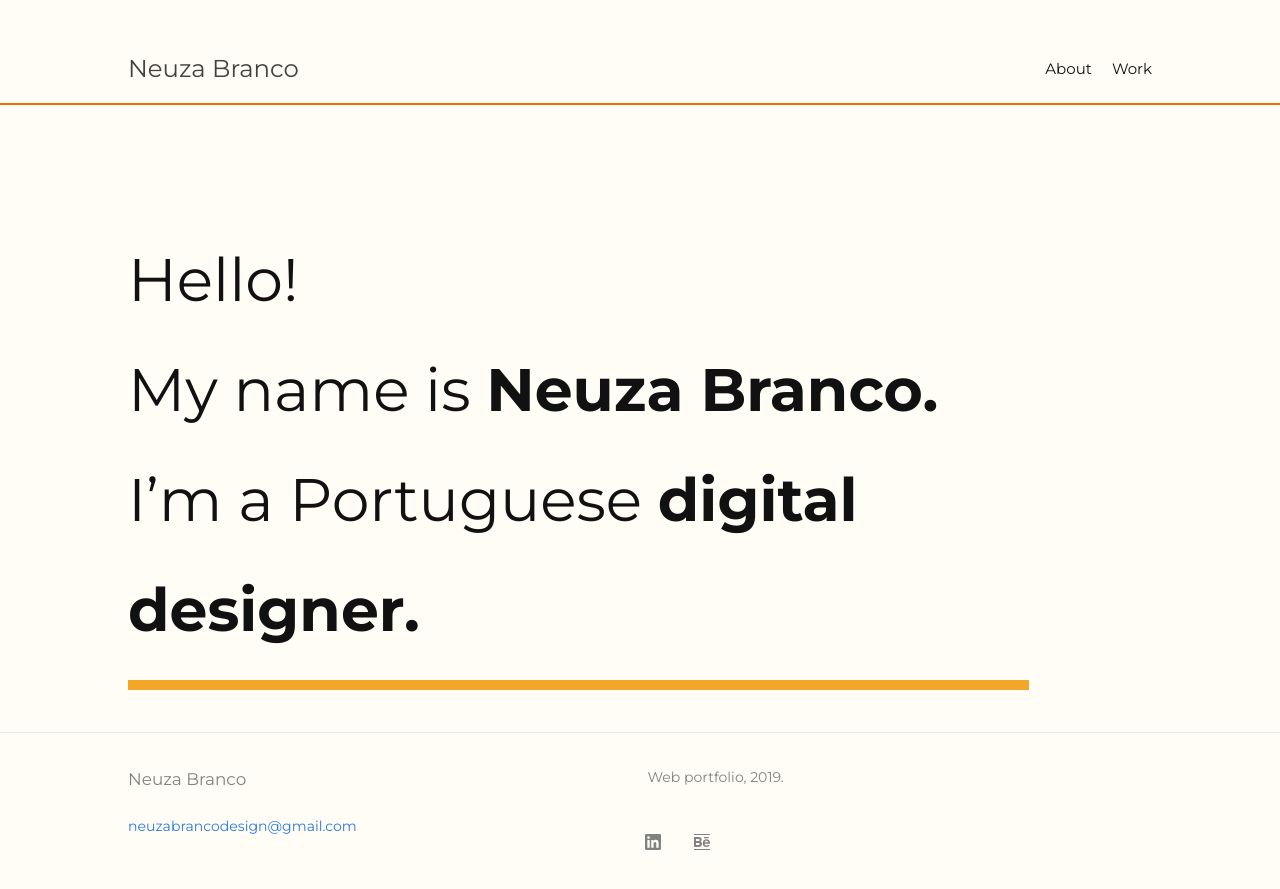
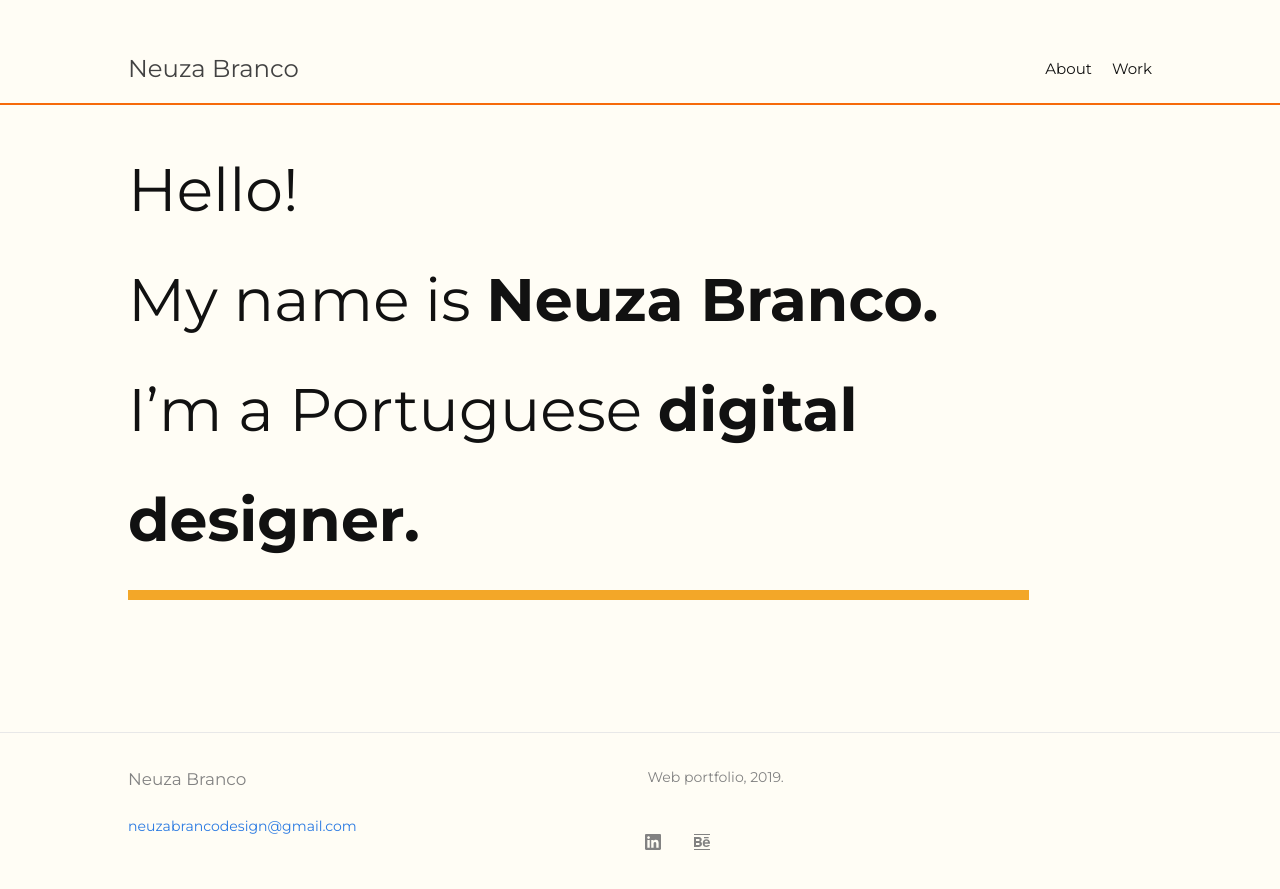
Before and after one commit to neuzadbranco/neuzadbranco.github.io, a Jekyll site: the page built from index.md, in a window 1280 px wide. Shown: the top 889 px of the page. Built offline with Jekyll 4.4.1, drawn with Linux system fonts in a browser that asks for light colours.

Commit message:
Read me
Creation of the read me file.

```diff
--- a/_sass/minima/_base.scss
+++ b/_sass/minima/_base.scss
@@ -180,7 +180,7 @@
  */
 .wrapper {
   width: 80vw;
-  margin:auto;
+  margin: auto;
   @extend %clearfix;
 }
 
--- a/_sass/minima/_layout.scss
+++ b/_sass/minima/_layout.scss
@@ -7,9 +7,7 @@
   border-bottom: 2px solid $orange-color;
   min-height: $spacing-unit * 1.865;
   line-height: $base-line-height * $base-font-size * 2.25;
-  position: fixed;
-  z-index: 9;
-
+  backgroud-color: $orange-color;
 
   // Positioning context for the mobile navigation icon
   position: relative;
@@ -17,7 +15,7 @@
 
 .site-title {
   @include relative-font-size(1.625);
-  font-weight: 300;
+  font-weight: 0;
   margin-bottom: 0;
   float: left;
 
@@ -131,7 +129,7 @@
 }
 
 .linha {
- width: 88%;
+  width: 88%;
   height: 10px;
   background-color: $orange-color;
   animation: pulse 2s infinite;
@@ -236,7 +234,7 @@
  * Page content
  */
 .page-content {
-  padding-top: 120px;
+  padding: $spacing-unit 0;
   flex: 1 0 auto;
 }
 
@@ -294,6 +292,11 @@
 .post-link {
   display: block;
   @include relative-font-size(1.5);
+}
+
+.post-title {
+  color: $orange-color;
+  font-weight: bold;
 }
 
 .about {
```
Also changed, not shown: README.md.
